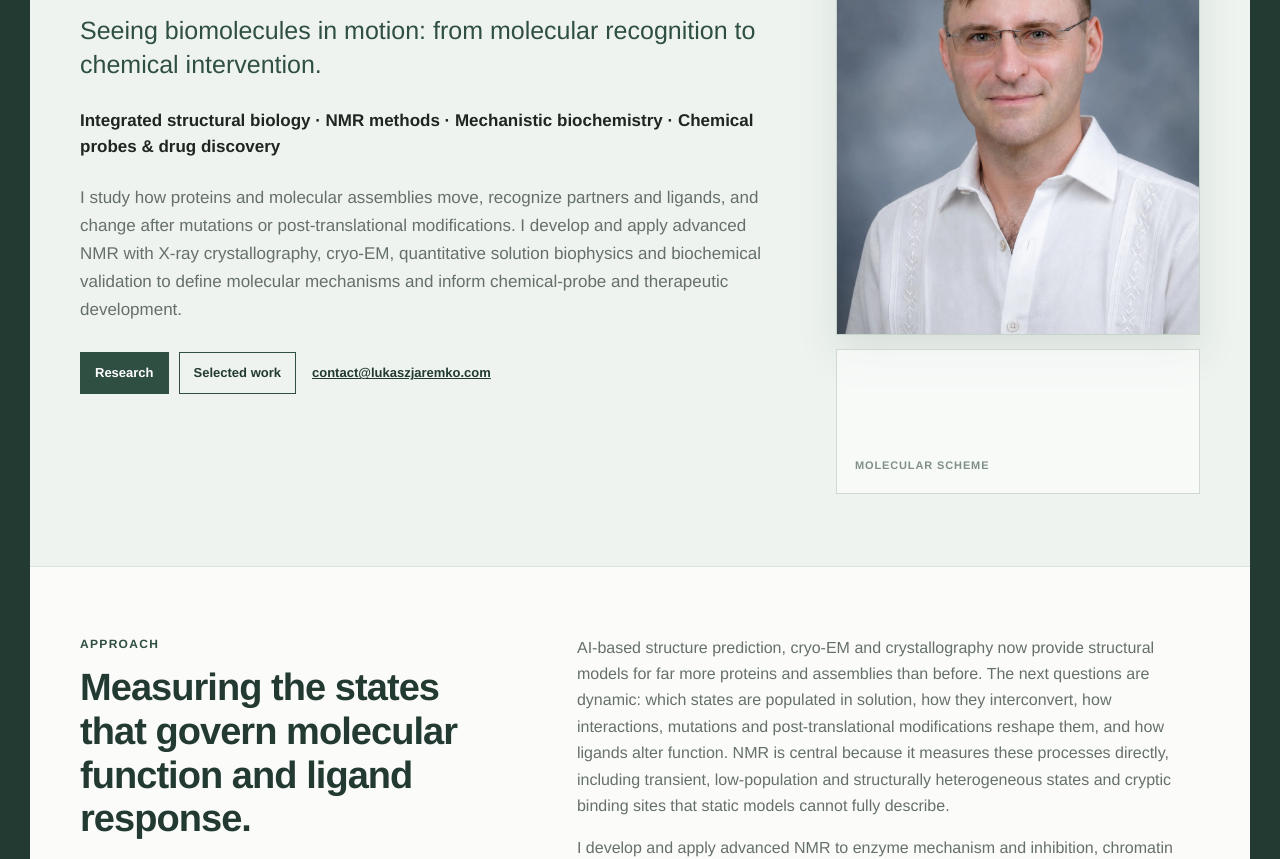
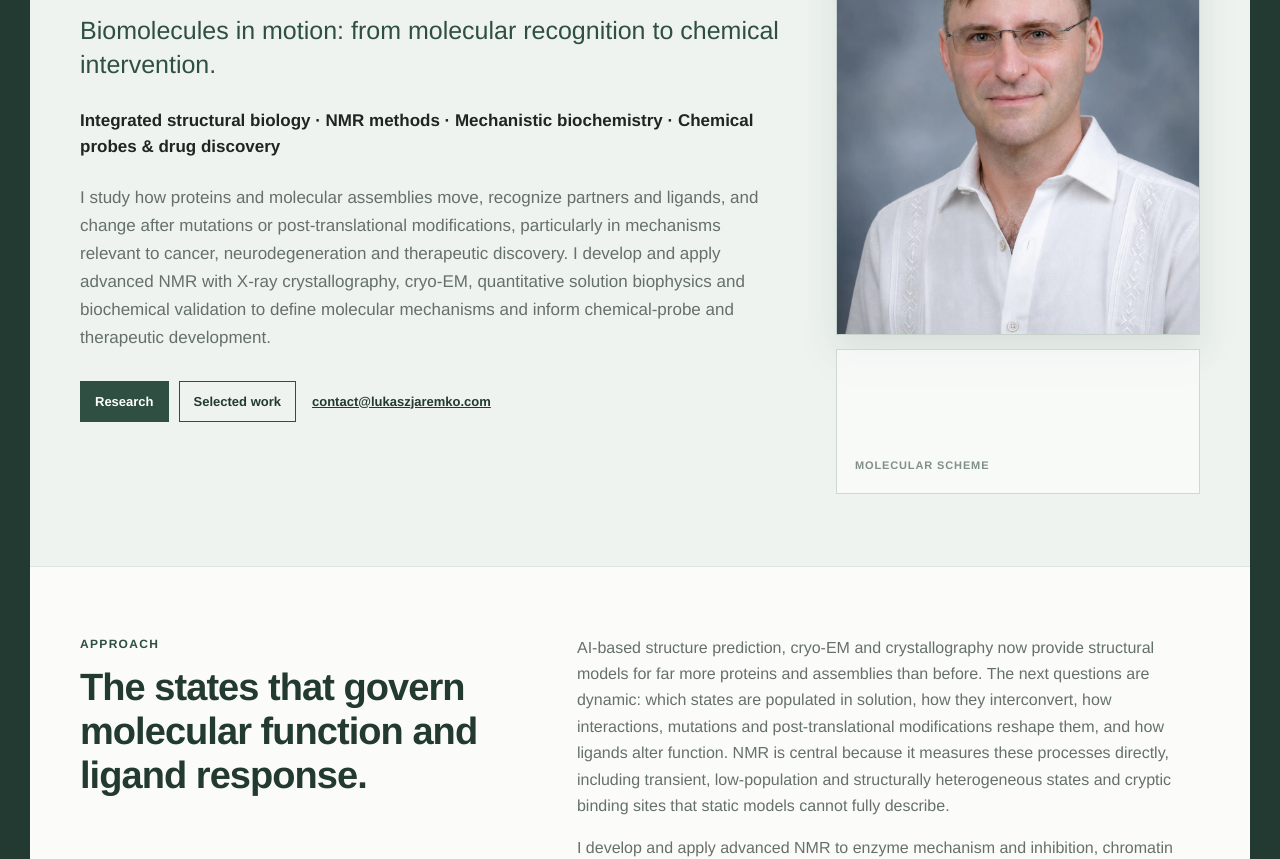
Before and after one commit to lukasz-jaremko/lukasz-jaremko.github.io, a plain HTML site: page index.html in a window 1280 px wide. Shown: the part 269-1128 px from the top of the page. Drawn offline with Linux system fonts and the light colour scheme.

Commit message:
Add files via upload

```diff
--- a/index.html
+++ b/index.html
@@ -587,12 +587,13 @@
           <div>
             <p class="eyebrow">Structural &amp; chemical biologist · NMR · Protein dynamics · Molecular recognition &amp; chemical modulation</p>
             <h1>Lukasz Jaremko, PhD</h1>
-            <p class="motto">Seeing biomolecules in motion: from molecular recognition to chemical intervention.</p>
+            <p class="motto">Biomolecules in motion: from molecular recognition to chemical intervention.</p>
             <p class="headline">Integrated structural biology · NMR methods · Mechanistic biochemistry · Chemical probes &amp; drug discovery</p>
             <p class="lead">
               I study how proteins and molecular assemblies move, recognize partners and ligands, and change after mutations or
-              post-translational modifications. I develop and apply advanced NMR with X-ray crystallography, cryo-EM, quantitative
-              solution biophysics and biochemical validation to define molecular mechanisms and inform chemical-probe and therapeutic development.
+              post-translational modifications, particularly in mechanisms relevant to cancer, neurodegeneration and therapeutic
+              discovery. I develop and apply advanced NMR with X-ray crystallography, cryo-EM, quantitative solution biophysics and
+              biochemical validation to define molecular mechanisms and inform chemical-probe and therapeutic development.
             </p>
             <div class="actions">
               <a class="button" href="#research">Research</a>
@@ -626,7 +627,7 @@
         <div class="wrap split">
           <div>
             <p class="kicker">Approach</p>
-            <h2>Measuring the states that govern molecular function and ligand response.</h2>
+            <h2>The states that govern molecular function and ligand response.</h2>
           </div>
           <div class="copy">
             <p>
@@ -663,7 +664,7 @@
               <h3>Chromatin regulation &amp; epigenetic enzymes</h3>
               <p>
                 I define how NSD-family methyltransferases and nucleosome complexes move between regulatory states,
-                how mutations and regulatory interactions alter activity, and which states can be selectively targeted by small molecules.
+                how cancer-associated mutations and regulatory interactions alter activity, and which states can be selectively targeted by small molecules.
               </p>
             </article>
 
@@ -679,7 +680,7 @@
               <h3>IDPs, disorder, aggregation &amp; heterogeneous states</h3>
               <p>
                 In intrinsically disordered proteins such as α-synuclein, I resolve early association, metal and ligand interactions,
-                and heterogeneous states that determine aggregation, assembly and ligand response.
+                and heterogeneous states relevant to neurodegeneration that determine aggregation, assembly and ligand response.
               </p>
             </article>
 
@@ -722,10 +723,12 @@
             <span class="topic-tab">Protein dynamics &amp; recognition</span>
             <span class="topic-tab">Biochemical mechanisms</span>
             <span class="topic-tab">Chromatin &amp; nucleosomes</span>
+            <span class="topic-tab">Cancer mechanisms</span>
             <span class="topic-tab">Chemical biology</span>
             <span class="topic-tab">Fragment &amp; ligand discovery</span>
             <span class="topic-tab">Small-molecule inhibition</span>
             <span class="topic-tab">Drug discovery</span>
+            <span class="topic-tab">Neurodegeneration &amp; protein aggregation</span>
             <span class="topic-tab">Natural products &amp; metabolomics</span>
             <span class="topic-tab">NMR methods &amp; sensitivity</span>
             <span class="topic-tab">AI-informed structural biology</span>
```
